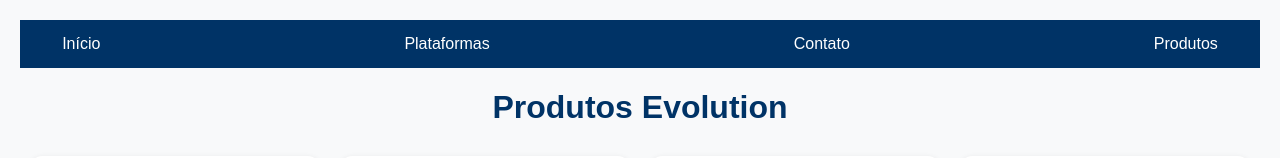
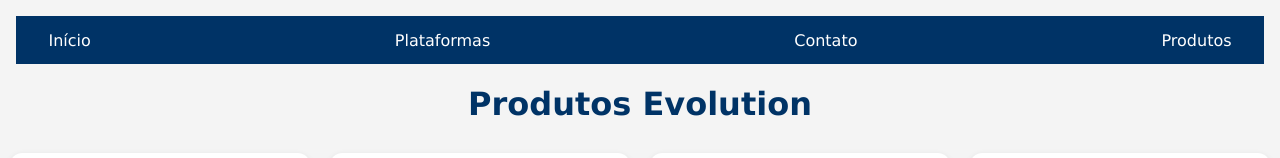
Before and after one commit to davihorn/exemplo-de-site, a plain HTML site: page produtos.html in a window 1280 px wide. Shown: the top 158 px of the page. Drawn offline with Linux system fonts and the light colour scheme.

Commit message:
commit inicial

```diff
--- a/assets/styles/plataformas.css
+++ b/assets/styles/plataformas.css
@@ -35,7 +35,7 @@ body{
     background-color: #003366;
     color: white;
     height: 3rem;
-    margin: 0;
+    margin: 1rem;
     gap: 17rem;
   }
 
--- a/assets/styles/produtos.css
+++ b/assets/styles/produtos.css
@@ -35,7 +35,7 @@ body{
     background-color: #003366;
     color: white;
     height: 3rem;
-    margin: 0;
+    margin: 1rem;
     gap: 17rem;
   }
 
@@ -86,13 +86,6 @@ body{
 h1 {
   color: #003366;
 }
-
-body {
-      font-family: Arial, sans-serif;
-      margin: 0;
-      padding: 20px;
-      background: #f8f9fa;
-    }
 
     h1 {
       text-align: center;
--- a/assets/styles/style.css
+++ b/assets/styles/style.css
@@ -40,7 +40,7 @@ h1 {
     background-color: #003366;
     color: white;
     height: 3rem;
-    margin: 0;
+    margin: 1rem;
     gap: 17rem;
   }
 
--- a/produtos.html
+++ b/produtos.html
@@ -1,5 +1,5 @@
 <!DOCTYPE html>
-<html lang="en">
+<html lang="pt-BR">
 <head>
     <meta charset="UTF-8">
     <meta name="viewport" content="width=device-width, initial-scale=1.0">
```
Also changed, not shown: plataformas.html (+1 -1 lines).
